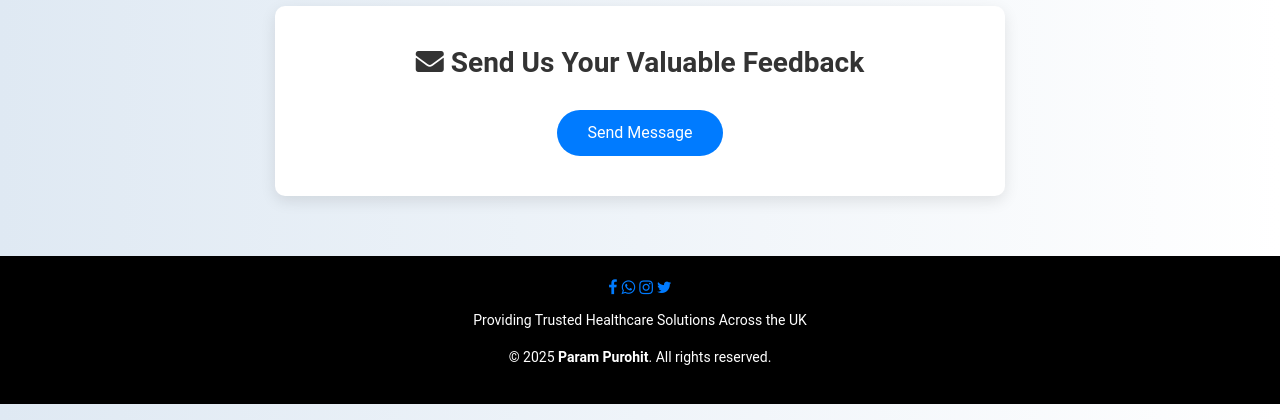
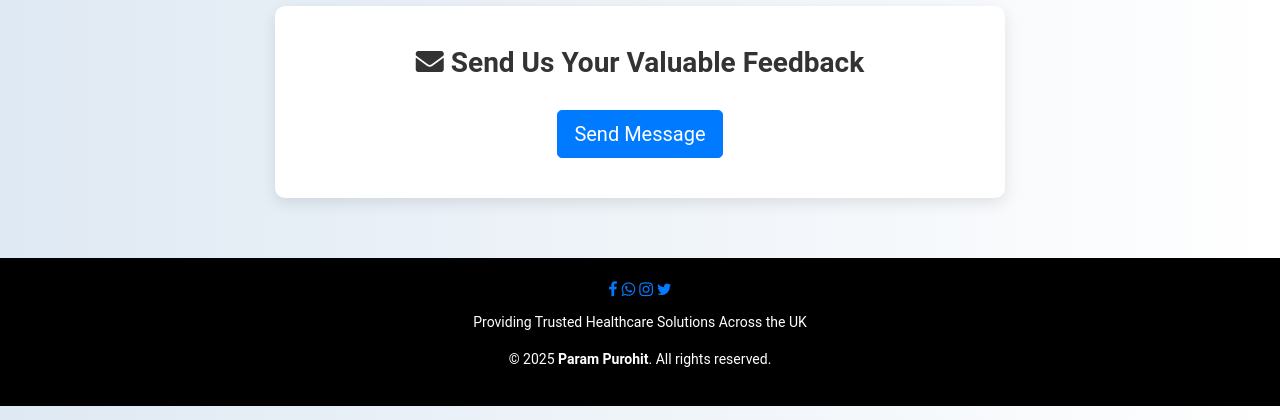
Before and after one commit to Purohit1999/hospital_management, a Django app: page /contactus/ in a window 1280 px wide. Shown: the part 130-550 px from the top of the page. Run offline with Django 3.2, Linux system fonts and the light colour scheme; some libraries are stand-ins or nearby versions.

Commit message:
fix: make Send Message button functional on contactus page
Replaced non-functional button with working link/button and corrected Django URL. Fixed user feedback CTA integration.

```diff
--- a/templates/hospital/contactus.html
+++ b/templates/hospital/contactus.html
@@ -65,7 +65,9 @@
             {% csrf_token %}
             {{ form.as_p }}
             <div class="text-center mt-4">
-              <button type="submit" class="btn btn-send">Send Message</button>
+              <a href="{% url 'contactus' %}" class="btn btn-primary btn-lg">
+                Send Message
+              </a>
             </div>
           </form>
 
```
